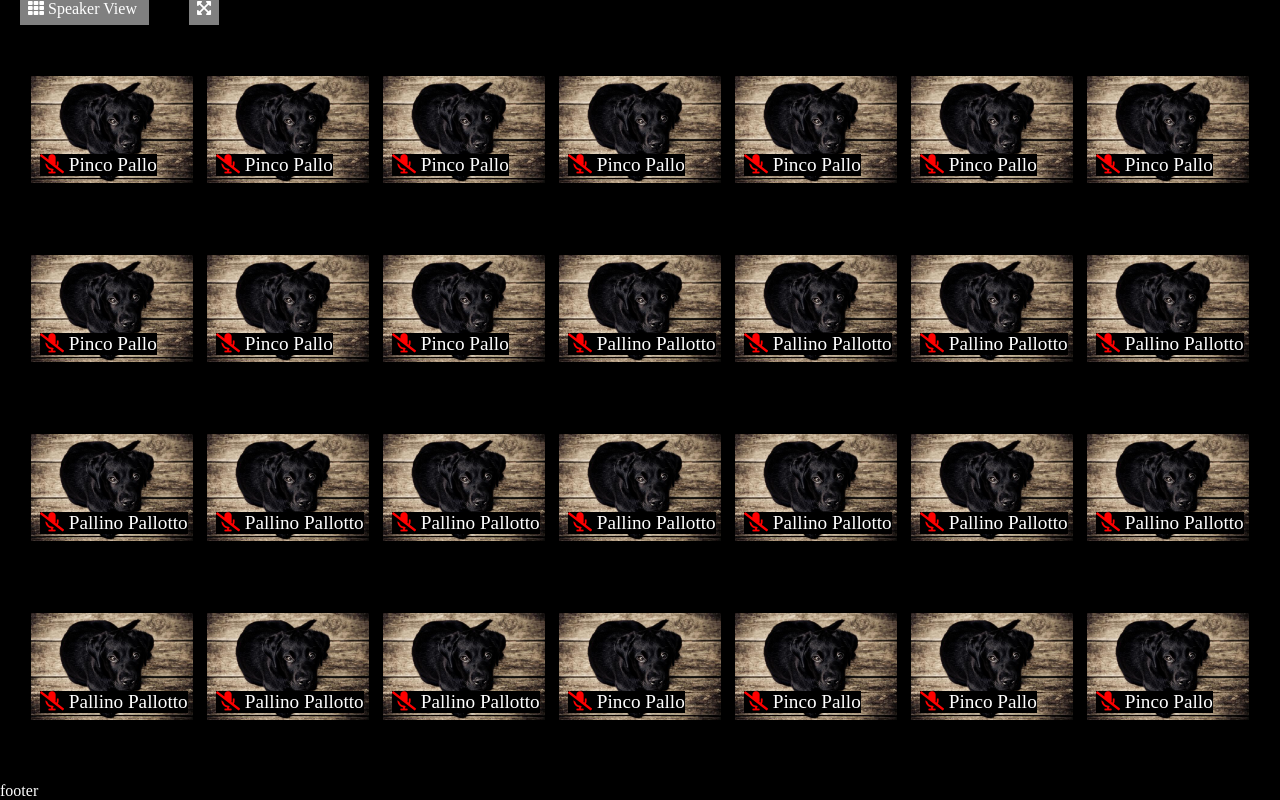
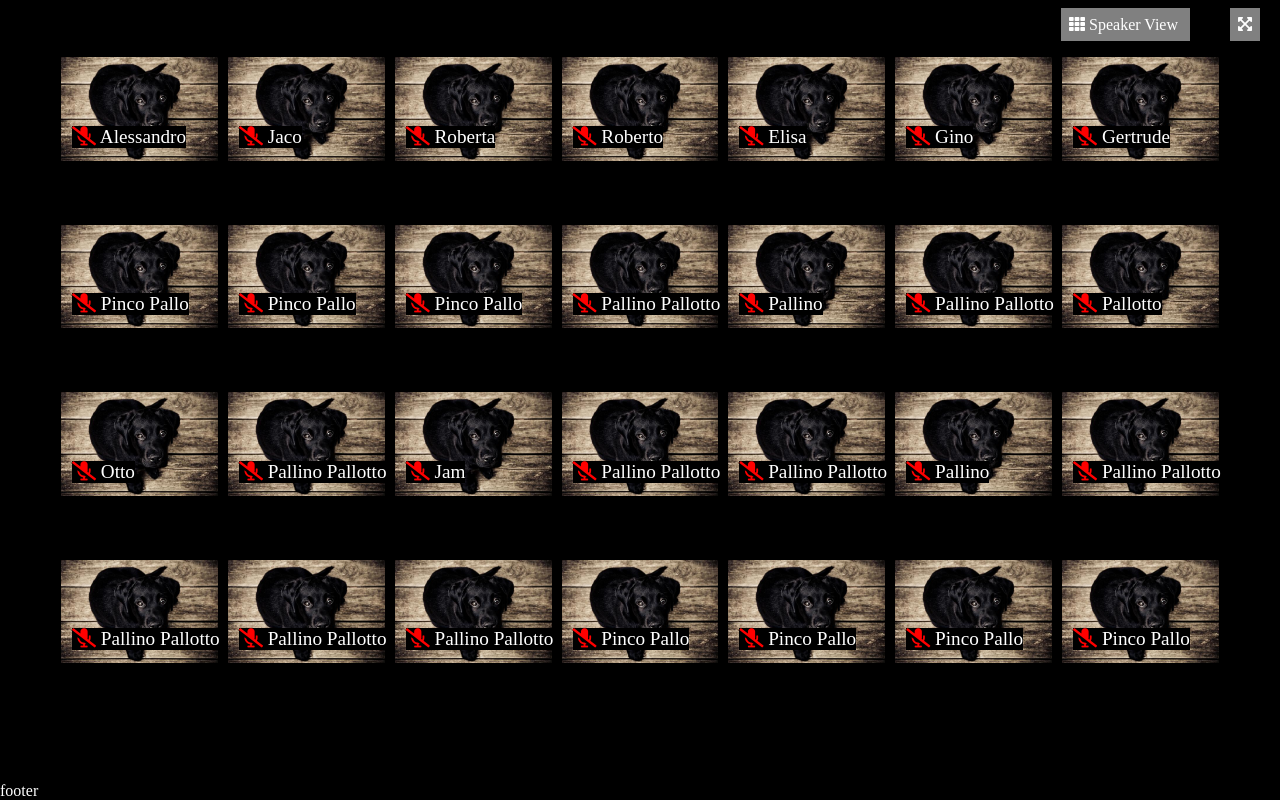
Before and after one commit to Dario-Miccinelli/html-css-zoom, a plain HTML site: page index.html in a window 1280 px wide. Drawn offline with Linux system fonts and the light colour scheme.

Commit message:
Icone - header

```diff
--- a/assets/css/style.css
+++ b/assets/css/style.css
@@ -4,6 +4,17 @@
     box-sizing: border-box;
 
 }
+
+header {
+    position: fixed;
+    width: 100%;
+    text-align: right;
+    margin-top: 1rem;
+    z-index: 1;
+
+}
+
+
 
 header a {
     text-decoration: none;
@@ -29,17 +40,16 @@ main {
     flex-wrap: wrap;
     display: flex;
     justify-content: center;
-    margin: 1.5rem;
+    margin: 3.5rem;
 }
 
 .pic {
     width: calc(100%/7);
-    margin: auto;
 }
 
 .pic img {
     width: 100%;
-    padding: 7px;
+    padding: 1px 5px;
 }
 
 .pic .label {
--- a/index.html
+++ b/index.html
@@ -37,7 +37,7 @@
           <img src="./assets/img/237-536x354.jpg" alt="" />
           <div class="label">
             <i class="fas fa-microphone-slash"></i>
-            <span>Pinco Pallo</span>
+            <span>Alessandro</span>
           </div>
         </div>
 
@@ -45,42 +45,42 @@
           <img src="./assets/img/237-536x354.jpg" alt="" />
           <div class="label">
             <i class="fas fa-microphone-slash"></i>
-            <span>Pinco Pallo</span>
+            <span>Jaco</span>
           </div>
         </div>
         <div class="pic">
           <img src="./assets/img/237-536x354.jpg" alt="" />
           <div class="label">
             <i class="fas fa-microphone-slash"></i>
-            <span>Pinco Pallo</span>
+            <span>Roberta</span>
           </div>
         </div>
         <div class="pic">
           <img src="./assets/img/237-536x354.jpg" alt="" />
           <div class="label">
             <i class="fas fa-microphone-slash"></i>
-            <span>Pinco Pallo</span>
+            <span>Roberto</span>
           </div>
         </div>
         <div class="pic">
           <img src="./assets/img/237-536x354.jpg" alt="" />
           <div class="label">
             <i class="fas fa-microphone-slash"></i>
-            <span>Pinco Pallo</span>
+            <span>Elisa</span>
           </div>
         </div>
         <div class="pic">
           <img src="./assets/img/237-536x354.jpg" alt="" />
           <div class="label">
             <i class="fas fa-microphone-slash"></i>
-            <span>Pinco Pallo</span>
+            <span>Gino</span>
           </div>
         </div>
         <div class="pic">
           <img src="./assets/img/237-536x354.jpg" alt="" />
           <div class="label">
             <i class="fas fa-microphone-slash"></i>
-            <span>Pinco Pallo</span>
+            <span>Gertrude</span>
           </div>
         </div>
         <div class="pic">
@@ -115,7 +115,42 @@
           <img src="./assets/img/237-536x354.jpg" alt="" />
           <div class="label">
             <i class="fas fa-microphone-slash"></i>
+            <span>Pallino</span>
+          </div>
+        </div>
+        <div class="pic">
+          <img src="./assets/img/237-536x354.jpg" alt="" />
+          <div class="label">
+            <i class="fas fa-microphone-slash"></i>
             <span>Pallino Pallotto</span>
+          </div>
+        </div>
+        <div class="pic">
+          <img src="./assets/img/237-536x354.jpg" alt="" />
+          <div class="label">
+            <i class="fas fa-microphone-slash"></i>
+            <span>Pallotto</span>
+          </div>
+        </div>
+        <div class="pic">
+          <img src="./assets/img/237-536x354.jpg" alt="" />
+          <div class="label">
+            <i class="fas fa-microphone-slash"></i>
+            <span>Otto</span>
+          </div>
+        </div>
+        <div class="pic">
+          <img src="./assets/img/237-536x354.jpg" alt="" />
+          <div class="label">
+            <i class="fas fa-microphone-slash"></i>
+            <span>Pallino Pallotto</span>
+          </div>
+        </div>
+        <div class="pic">
+          <img src="./assets/img/237-536x354.jpg" alt="" />
+          <div class="label">
+            <i class="fas fa-microphone-slash"></i>
+            <span>Jam</span>
           </div>
         </div>
         <div class="pic">
@@ -136,42 +171,7 @@
           <img src="./assets/img/237-536x354.jpg" alt="" />
           <div class="label">
             <i class="fas fa-microphone-slash"></i>
-            <span>Pallino Pallotto</span>
-          </div>
-        </div>
-        <div class="pic">
-          <img src="./assets/img/237-536x354.jpg" alt="" />
-          <div class="label">
-            <i class="fas fa-microphone-slash"></i>
-            <span>Pallino Pallotto</span>
-          </div>
-        </div>
-        <div class="pic">
-          <img src="./assets/img/237-536x354.jpg" alt="" />
-          <div class="label">
-            <i class="fas fa-microphone-slash"></i>
-            <span>Pallino Pallotto</span>
-          </div>
-        </div>
-        <div class="pic">
-          <img src="./assets/img/237-536x354.jpg" alt="" />
-          <div class="label">
-            <i class="fas fa-microphone-slash"></i>
-            <span>Pallino Pallotto</span>
-          </div>
-        </div>
-        <div class="pic">
-          <img src="./assets/img/237-536x354.jpg" alt="" />
-          <div class="label">
-            <i class="fas fa-microphone-slash"></i>
-            <span>Pallino Pallotto</span>
-          </div>
-        </div>
-        <div class="pic">
-          <img src="./assets/img/237-536x354.jpg" alt="" />
-          <div class="label">
-            <i class="fas fa-microphone-slash"></i>
-            <span>Pallino Pallotto</span>
+            <span>Pallino</span>
           </div>
         </div>
         <div class="pic">
```
